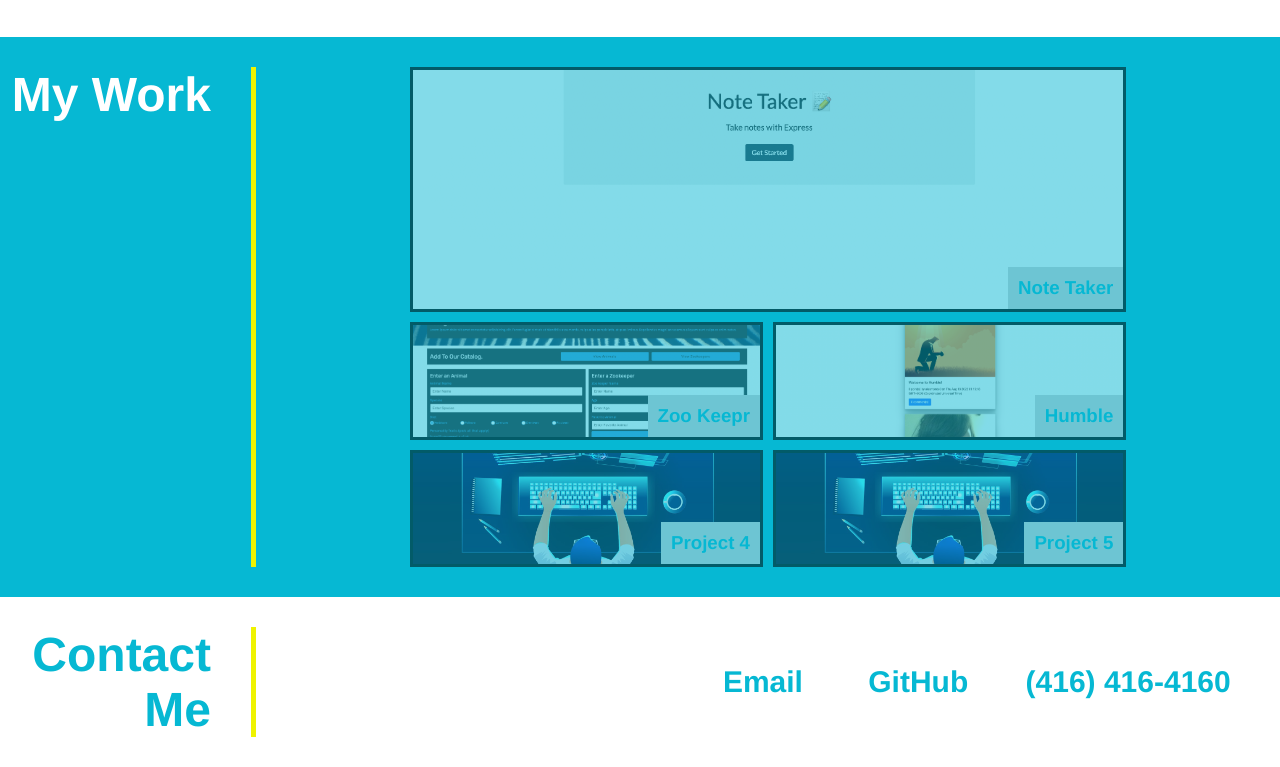
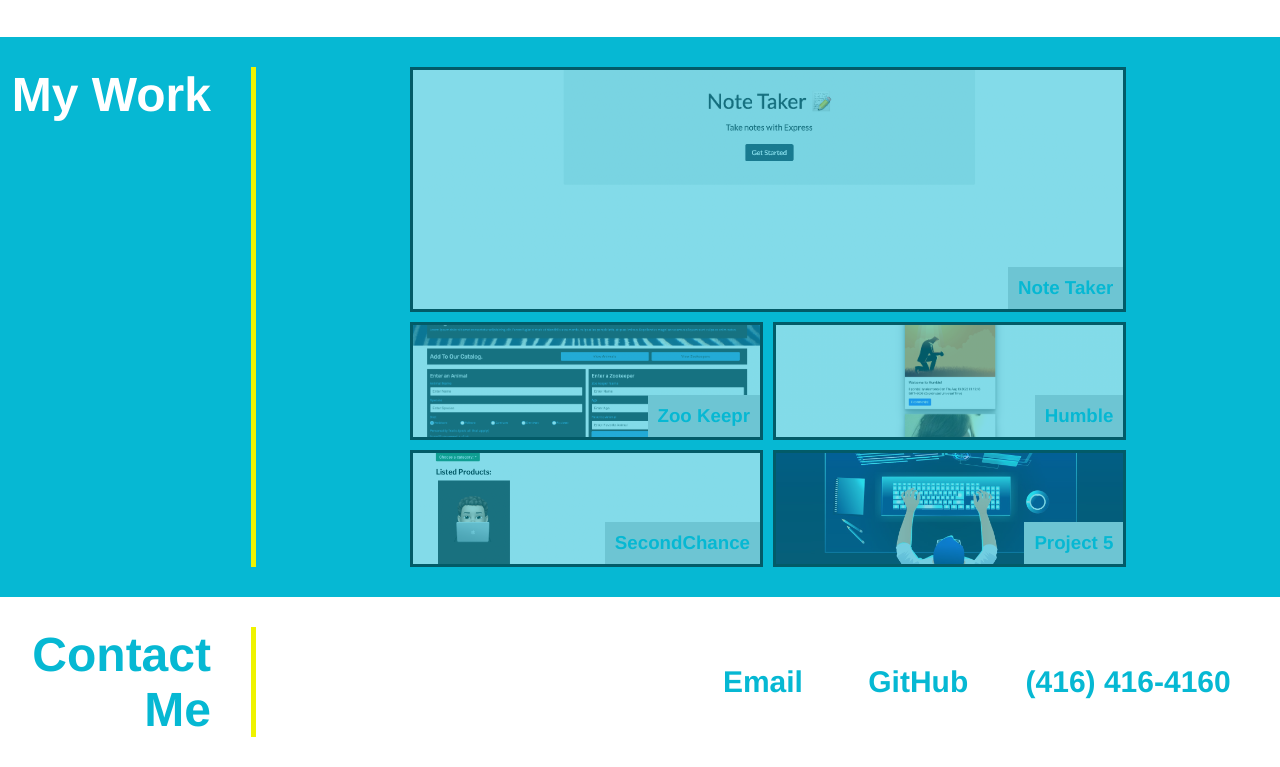
Before and after one commit to vrzali/css_portfolio, a plain HTML site: page index.html in a window 1280 px wide. Shown: the part 1156-1923 px from the top of the page. Drawn offline with Linux system fonts and the light colour scheme.

Commit message:
Added project 4

```diff
--- a/assets/css/style.css
+++ b/assets/css/style.css
@@ -166,7 +166,7 @@ header nav ul li a:hover {
 }
 
 .project4 {
-    background-image: url("../images/hero.jpeg");
+    background-image: url("../images/secondchance.png");
 }
 
 .project5 {
--- a/index.html
+++ b/index.html
@@ -65,9 +65,9 @@
                         <h3>Humble</h3>
                     </div>
                 </a>
-                <a href="#" target="_blank" class="project project4">
+                <a href="https://second-chance-e-commerce.herokuapp.com/" target="_blank" class="project project4">
                     <div class="project-label">
-                        <h3>Project 4</h3>
+                        <h3>SecondChance</h3>
                     </div>
                 </a>
                 <a href="#" target="_blank"  class="project project5">
```
Also changed, not shown: assets/images/secondchance.png (added).
